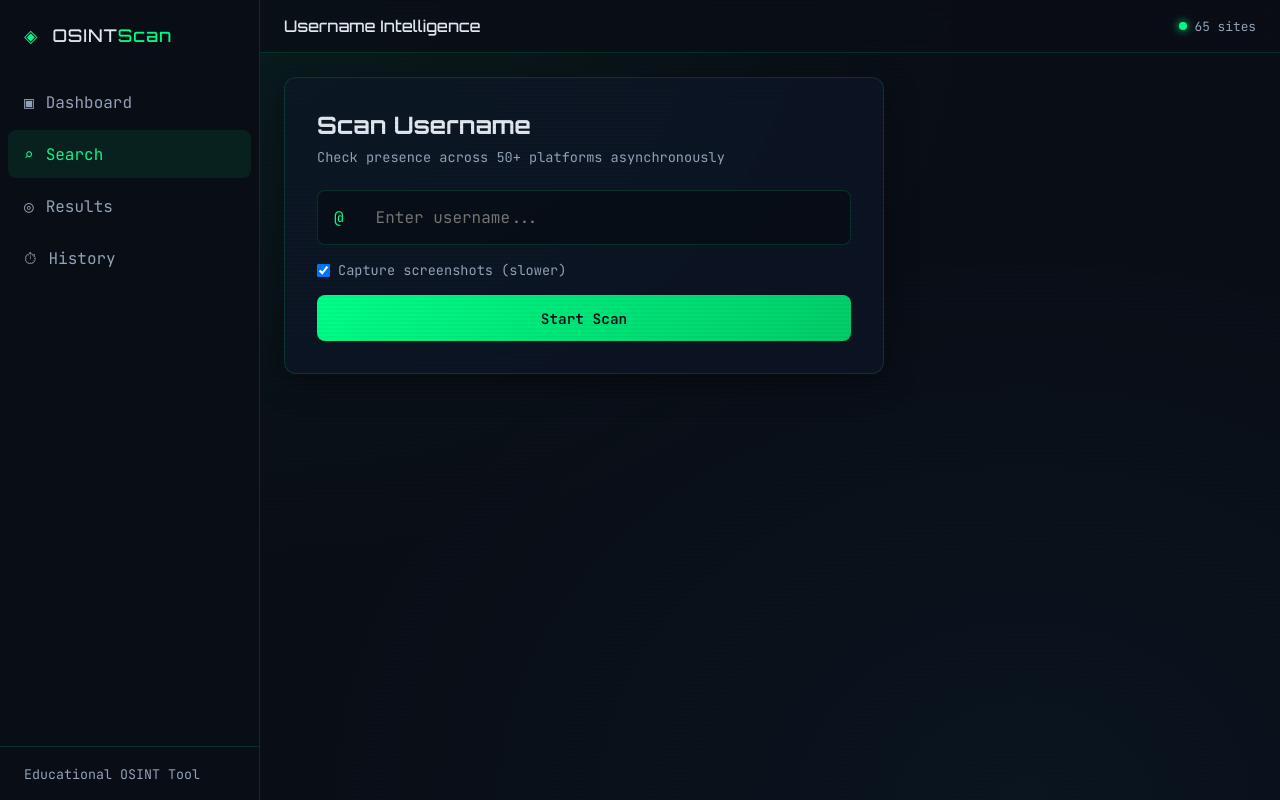
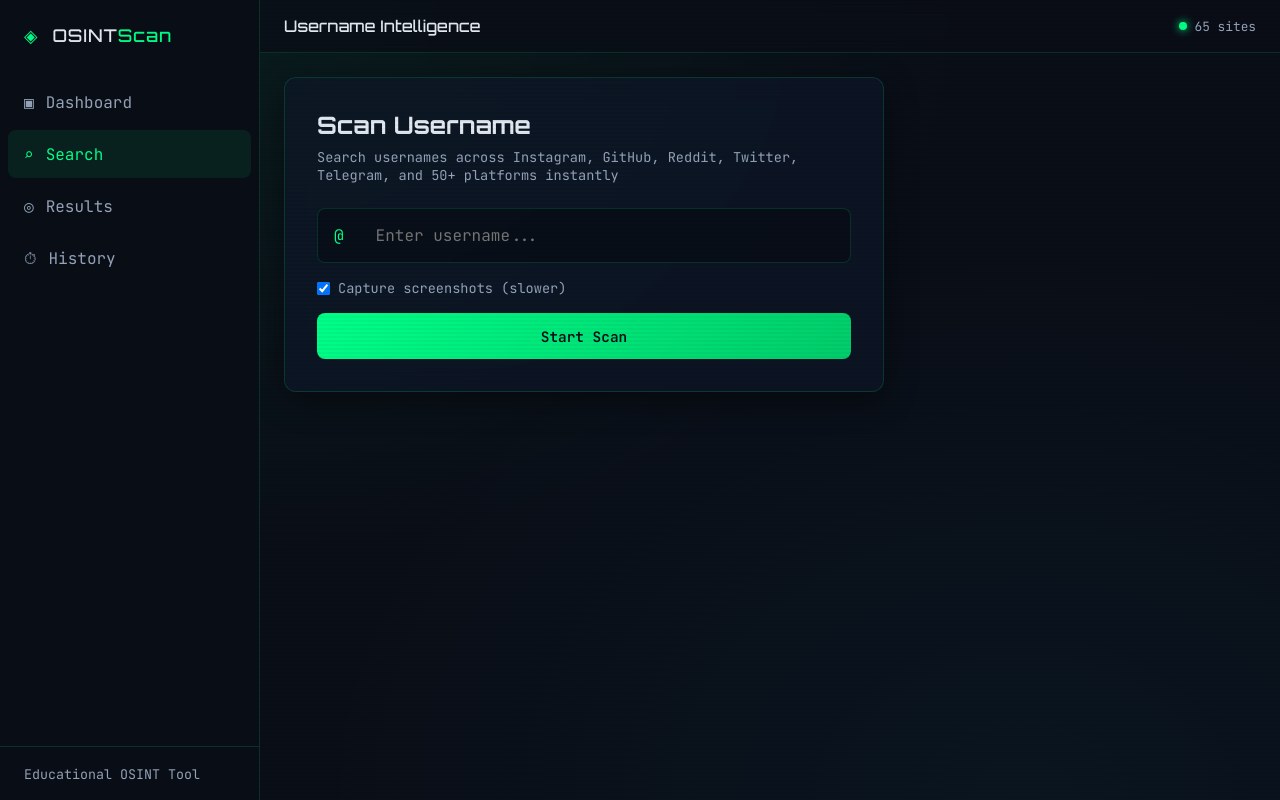
Before and after one commit to Aryan-max-bit/osintscan, a Flask app: page / in a window 1280 px wide, after a click that opens the changed part. Run offline with Flask 3, Linux system fonts and the light colour scheme; data that the repository does not hold is empty.

Commit message:
Updated homepage text

```diff
--- a/templates/index.html
+++ b/templates/index.html
@@ -85,7 +85,7 @@
       <section id="search" class="section">
         <article class="search-card glass">
           <h2>Scan Username</h2>
-          <p class="subtitle">Check presence across 50+ platforms asynchronously</p>
+          <p class="subtitle">Search usernames across Instagram, GitHub, Reddit, Twitter, Telegram, and 50+ platforms instantly</p>
           <form id="searchForm" class="search-form">
             <div class="input-group">
               <span class="input-prefix">@</span>
```
